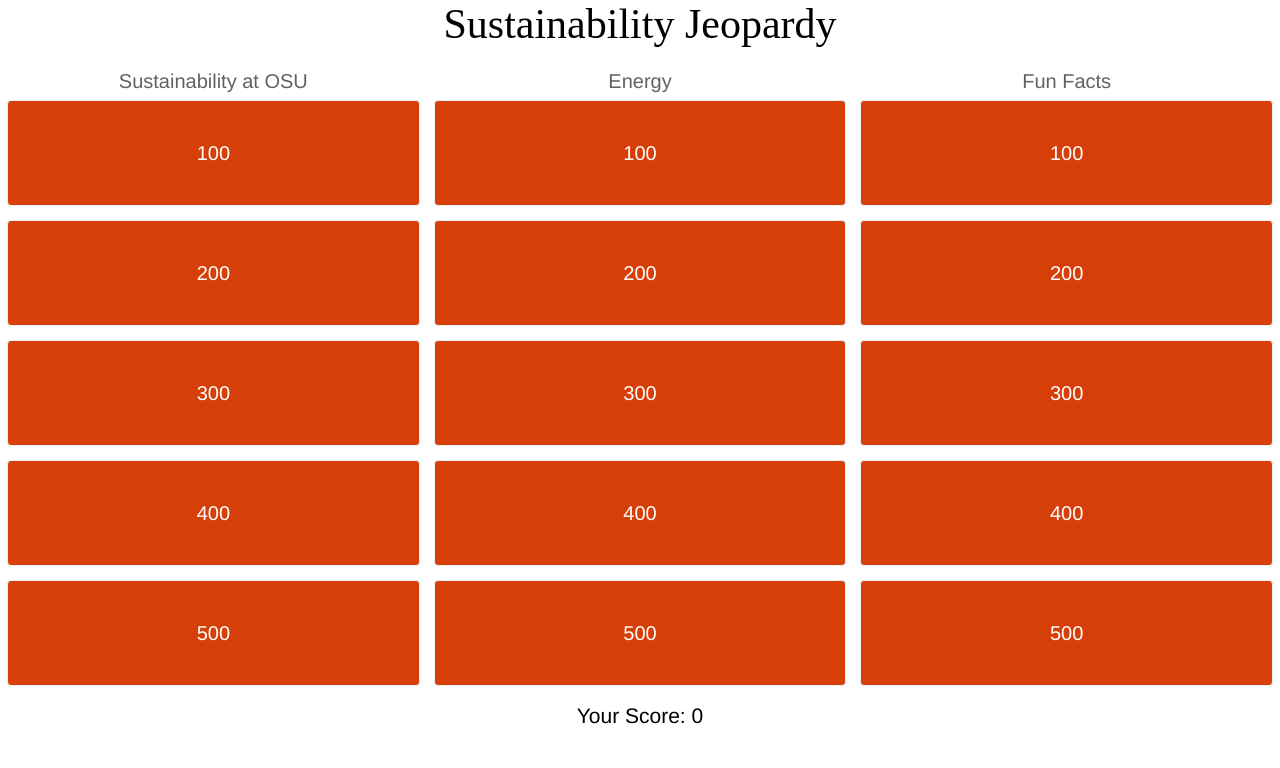
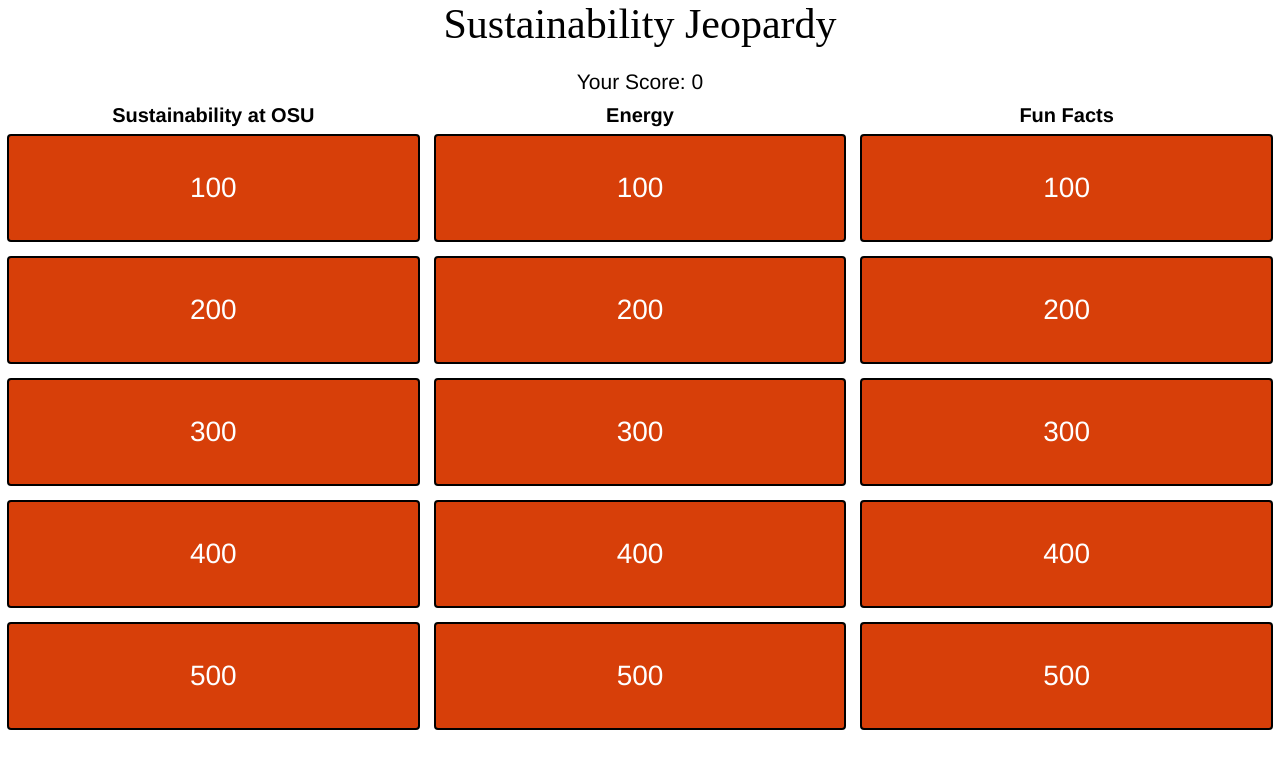
Before and after one commit to jackrwoods/sustainability_jeopardy, a Vue app: page / in a window 1280 px wide. Shown: the top 768 px of the page. Built offline with nearby package versions, Linux system fonts and the light colour scheme; a web font is replaced by a local one.

Commit message:
updated css
- increased font sizes for columns
- changed column title label to black
- black outlines around all questions
- points moved to top

```diff
--- a/src/components/Jeopardy_Board.vue
+++ b/src/components/Jeopardy_Board.vue
@@ -1,14 +1,15 @@
 <template>
   <div>
+    <el-row class="score-box">
+      Your Score: {{points}}
+    </el-row>
     <el-row v-for="pointValue in [100, 200, 300, 400, 500]" :key="pointValue">
-      <el-col :span="8" v-for="category in categories" :key="category">
-        <center><h1 v-if="pointValue === 100">{{ category }}</h1></center>
+      <el-col class="categories" :span="8" v-for="category in categories" :key="category">
+        <center><h1 class="category-labels" v-if="pointValue === 100">{{ category }}</h1></center>
         <question v-bind:category="category" v-bind:points="pointValue" />
       </el-col>
     </el-row>
-    <el-row :style="{textAlign: 'center', margin: '.5em', fontSize: '1.5em'}">
-      Your Score: {{points}}
-    </el-row>
+
     <el-dialog
       :title="'You scored: ' + points + '!'"
       :visible.sync="answeredAll"
@@ -58,4 +59,19 @@
 
 <style scoped>
 
+  .category-labels {
+    font-weight: bold;
+    color: black;
+  }
+
+  .points {
+    font-size: 20px;
+  }
+
+  .score-box {
+    text-align: center;
+    font-size: 1.5em;
+    padding-bottom: 10px;
+  }
+
 </style>
--- a/src/components/Question.vue
+++ b/src/components/Question.vue
@@ -1,7 +1,7 @@
 <template>
 <div>
   <el-card :class="{ active: true, answered: answered, correct: wasCorrect, wrong: !wasCorrect, 'box-card': true }" shadow="hover" @click.native="dialogVisible = !dialogVisible">
-    <h1 :style="{ lineHeight: '8vh', color: '#fff' }">{{ points }}</h1>
+    <h1 class="points-label" >{{ points }}</h1>
   </el-card>
   <!-- Hidden question dialog -->
   <el-dialog
@@ -9,9 +9,9 @@
     :visible.sync="dialogVisible"
     width="50%"
     center>
-    <div style="word-break: normal; text-align: center;">
+    <div class="question">
       {{ questionData.questionText }}<br />
-      <span style="color: #4A773C; font-weight: bold;">{{ answered === true ? questionData.answers.filter(ans => ans.isCorrect)[0].answerText : '' }}</span>
+      <span class="correct-answer">{{ answered === true ? questionData.answers.filter(ans => ans.isCorrect)[0].answerText : '' }}</span>
     </div>
     <span slot="footer" class="dialog-footer">
       <el-radio-group @change="handleAnswer" :disabled="answered" v-model="selectedAnswer" size="mini">
@@ -80,15 +80,36 @@
 }
 .active {
   cursor: pointer;
+  border-color: black;
+  border-width: 2px;
 }
+
 .active:hover {
-  border-color: $--color-black;
   background-color: $--color-spot;
 }
+
 .answered.wrong {
   background-color: $--color-wrong;
 }
+
 .answered.correct{
   background-color: $--color-correct;
 }
+
+.points-label {
+  font-size: 28px;
+  line-height: 8vh;
+  color: #fff;
+}
+
+.question {
+  word-break: normal;
+  text-align: center;
+}
+
+.correct-answer {
+  color: #4A773C;
+  font-weight: bold;
+}
+
 </style>
```
